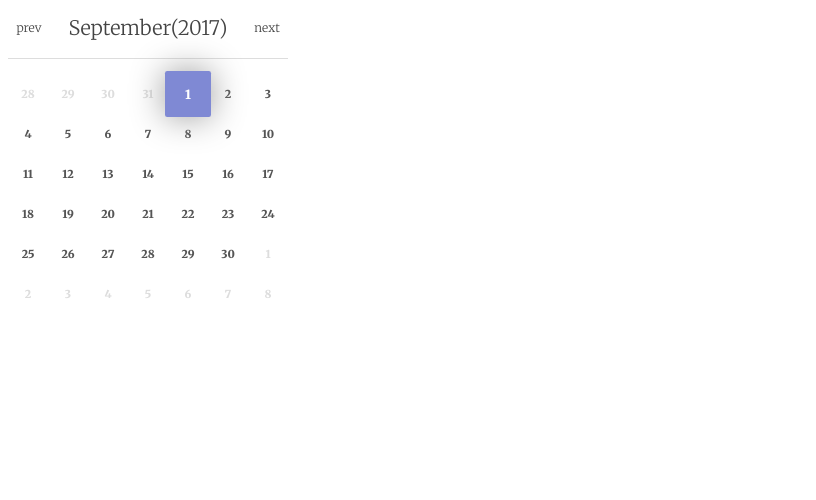
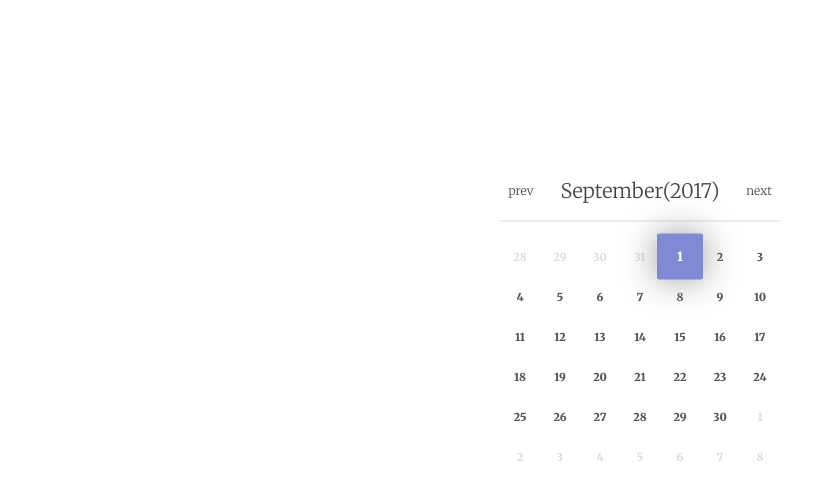
Before and after one commit to vipulism/Future-calendar, a plain HTML site: page index.html in a window 1280 px wide. Shown: the whole page, without its empty margins (0-816 px from the left). Drawn offline with Linux system fonts and the light colour scheme.

Commit message:
css update

```diff
--- a/css/future-calendar.css
+++ b/css/future-calendar.css
@@ -21,7 +21,11 @@
 }
 .future-calendar{
 
-    float: left;
+    width: 280px;
+    position: absolute;
+    left: 50%;
+    top: 50%;
+    transform: translate(-50%, -75%);
 
     -webkit-user-select: none;
     -moz-user-select: none;
```
